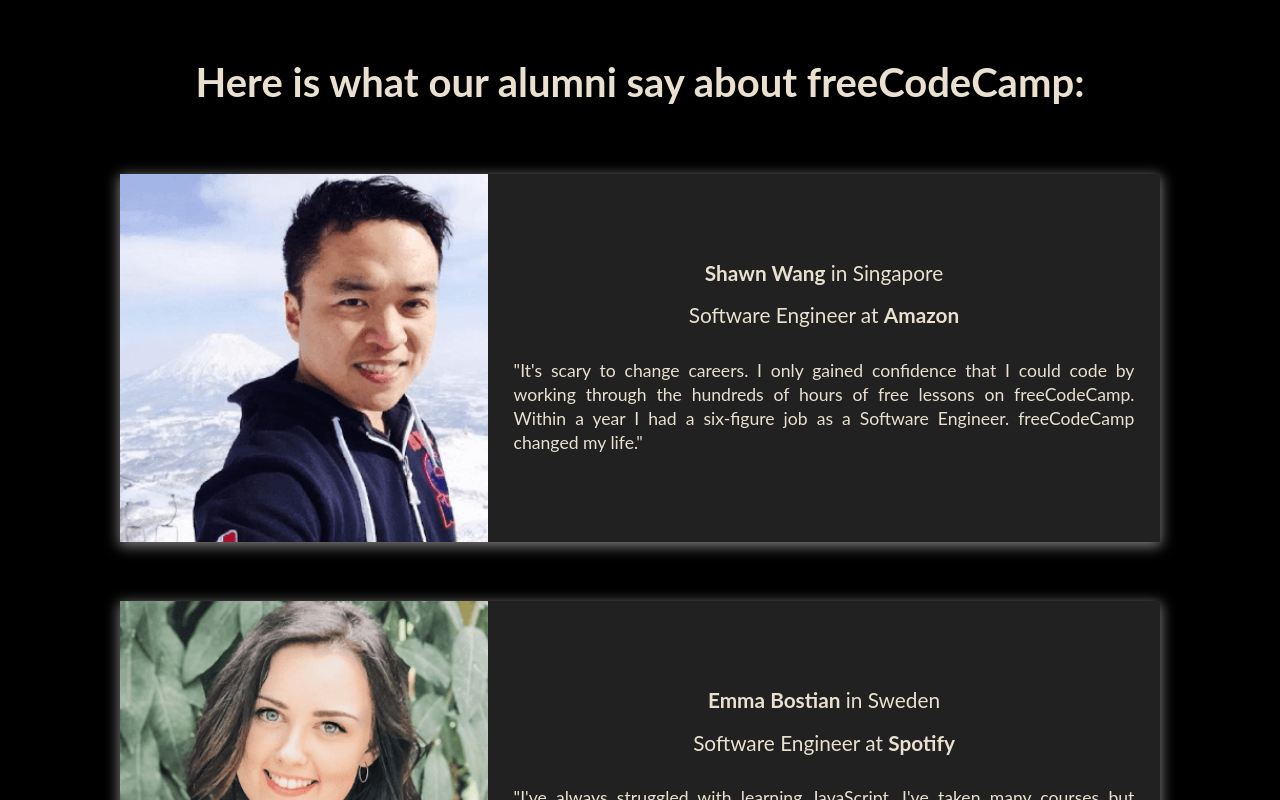
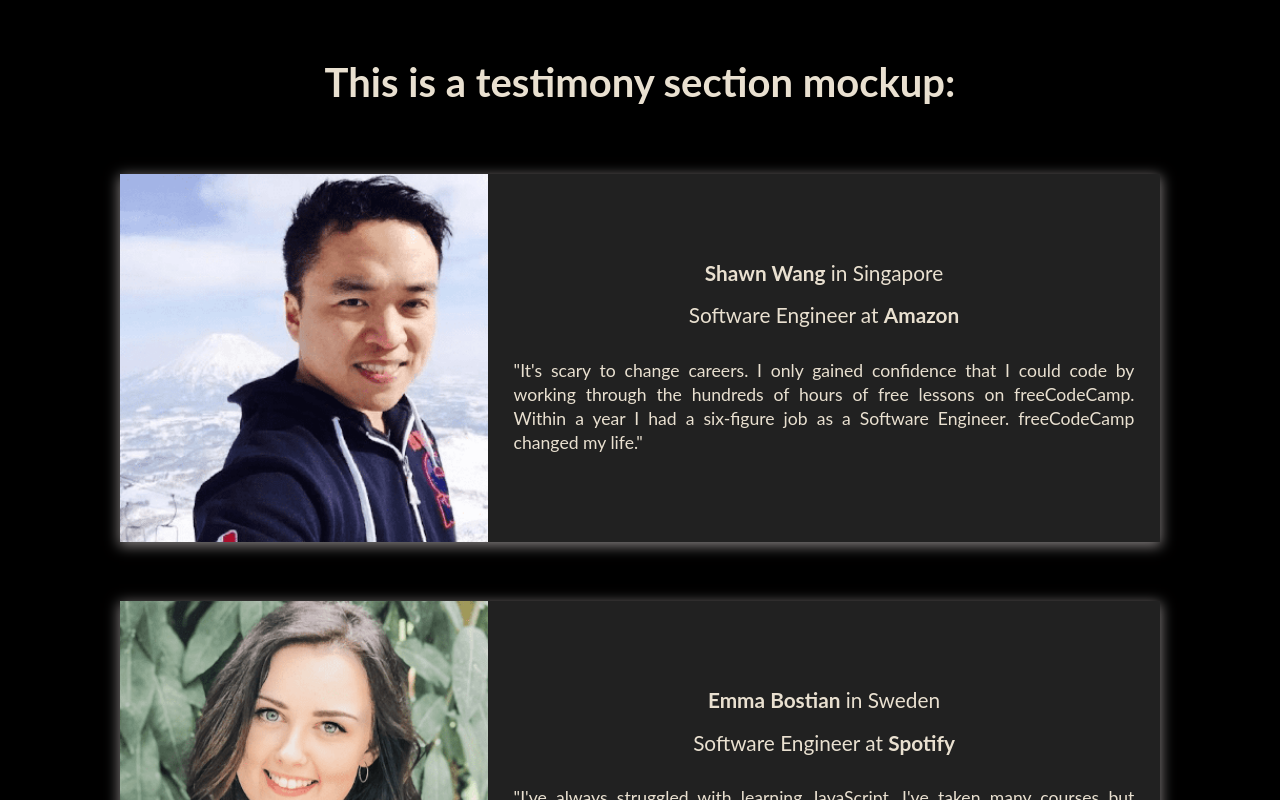
Before and after one commit to CharlyBGood/test-app, a React (Create React App) app: page / in a window 1280 px wide. Shown: the top 800 px of the page. Built offline with nearby package versions, Linux system fonts and the light colour scheme.

Commit message:
change main

```diff
--- a/src/App.js
+++ b/src/App.js
@@ -5,7 +5,7 @@ function App() {
   return (
     <div className="App">
       <div className="main-container">
-        <h1>Here is what our alumni say about freeCodeCamp:</h1>
+        <h1>This is a testimony section mockup:</h1>
         <Testimonio
           name="Shawn Wang"
           country="Singapore"
```
